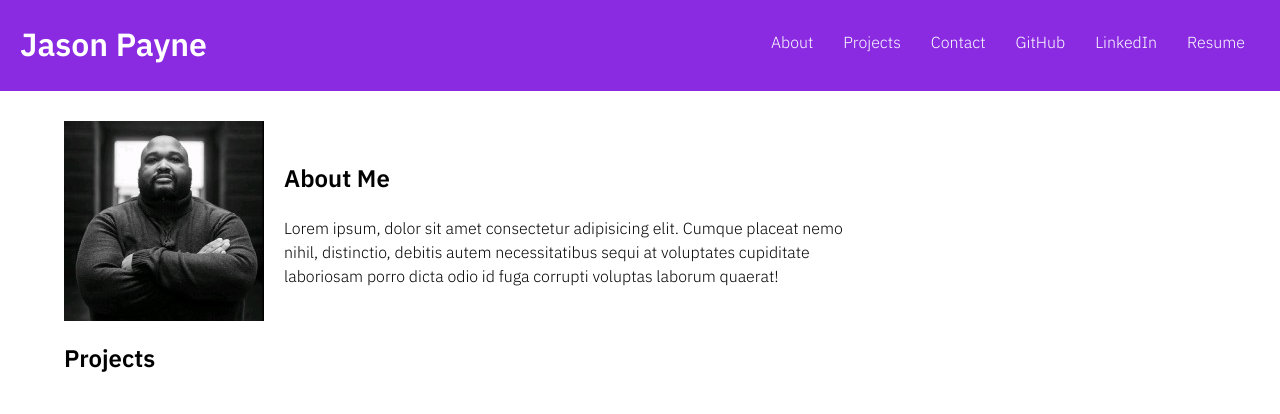
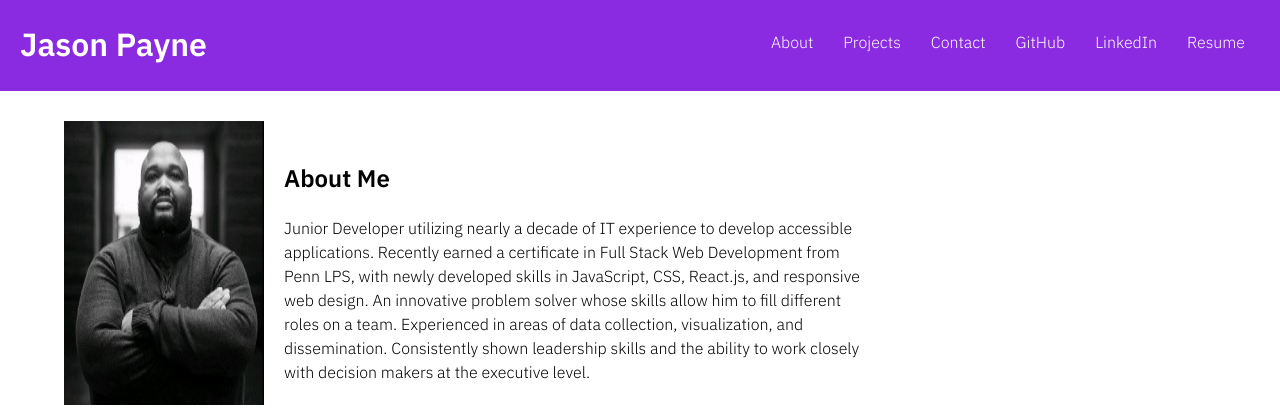
Before and after one commit to paynejc/Jason-Payne-Portfolio, a plain HTML site: page index.html in a window 1280 px wide. Shown: the top 414 px of the page. Drawn offline with Linux system fonts and the light colour scheme.

Commit message:
contact info

```diff
--- a/index.html
+++ b/index.html
@@ -1,4 +1,3 @@
-
 <!DOCTYPE html>
 <html lang="en">
   <head>
@@ -47,10 +46,14 @@
       <div class="about-me-container">
         <h2>About Me</h2>
         <p>
-          Lorem ipsum, dolor sit amet consectetur adipisicing elit. Cumque
-          placeat nemo nihil, distinctio, debitis autem necessitatibus sequi at
-          voluptates cupiditate laboriosam porro dicta odio id fuga corrupti
-          voluptas laborum quaerat!
+          Junior Developer utilizing nearly a decade of IT experience to develop
+          accessible applications. Recently earned a certificate in Full Stack
+          Web Development from Penn LPS, with newly developed skills in
+          JavaScript, CSS, React.js, and responsive web design. An innovative
+          problem solver whose skills allow him to fill different roles on a
+          team. Experienced in areas of data collection, visualization, and
+          dissemination. Consistently shown leadership skills and the ability to
+          work closely with decision makers at the executive level.
         </p>
       </div>
     </section>
@@ -113,15 +116,13 @@
           </a>
         </div>
       </div>
-
-
     </section>
     <footer>
       <section id="contact">
         <h2>Email</h2>
-        <p>fakeemail@gmail.com</p>
+        <p>paynejc84@gmail.com</p>
         <h2>Phone</h2>
-        <p>555-555-555</p>
+        <p>804-396-3403</p>
       </section>
     </footer>
   </body>
```
Lines whose indentation alone changed are shown as unchanged.
